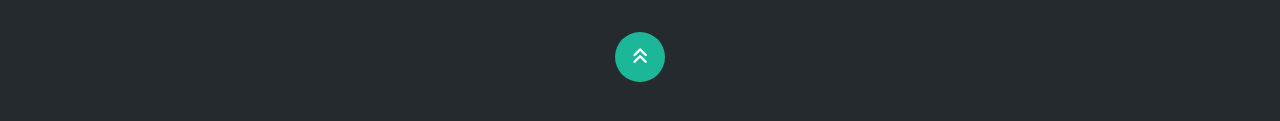
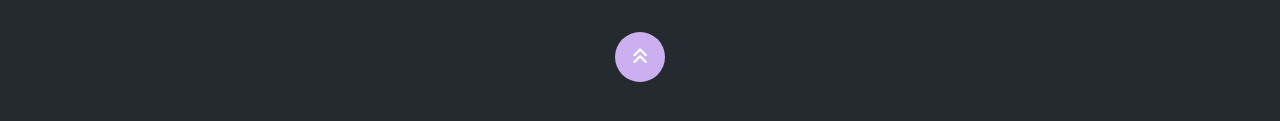
Before and after one commit to SofiaDav06/Portafolio_Sofia_Davila_11vo, a plain HTML site: page index.html in a window 1280 px wide. Shown: the part 3918-4039 px from the top of the page. Drawn offline with nearby package versions, Linux system fonts and the light colour scheme.

Commit message:
Update style.css

```diff
--- a/style.css
+++ b/style.css
@@ -633,7 +633,7 @@ footer .arriba{
     display: block;
     width: 50px;
     height: 50px;
-    background-color: #1CB698;
+    background-color: #cbaff0;
     color: #fff;
     position: absolute;
     left: 50%;
```
